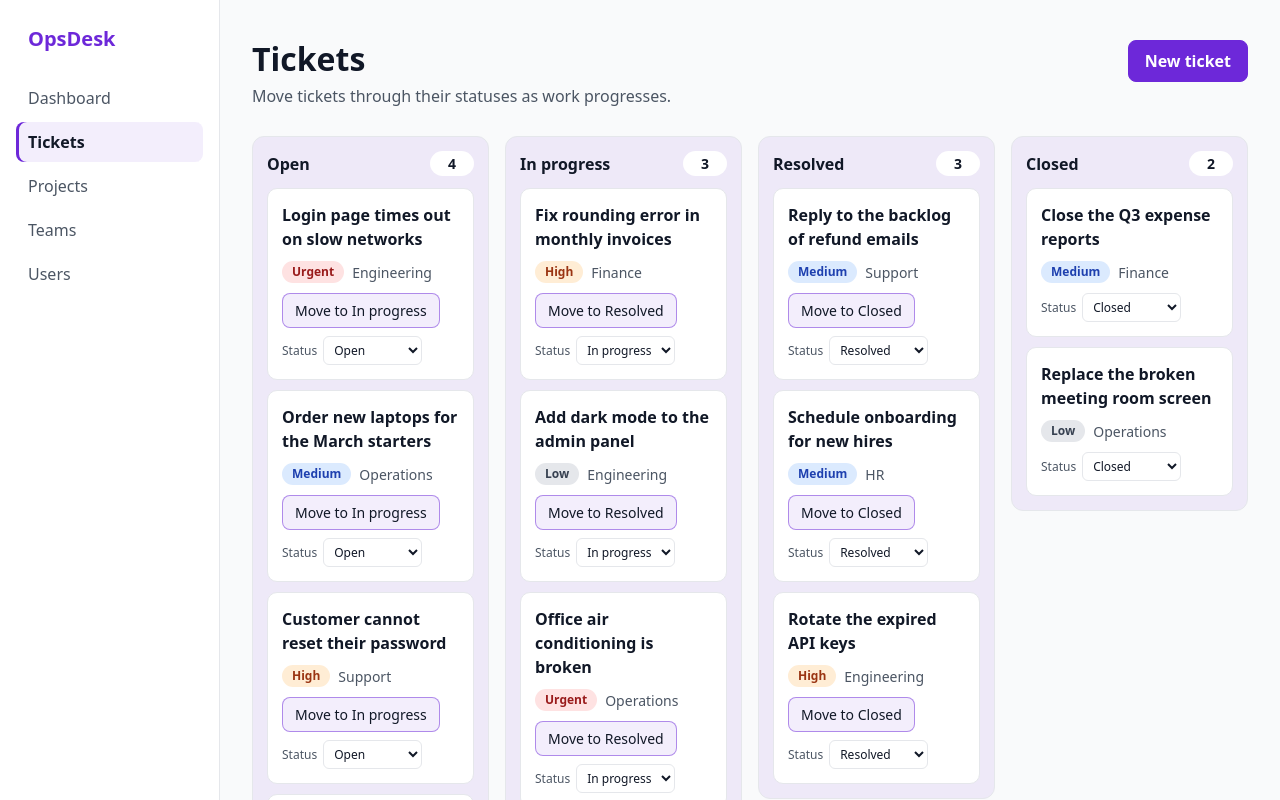
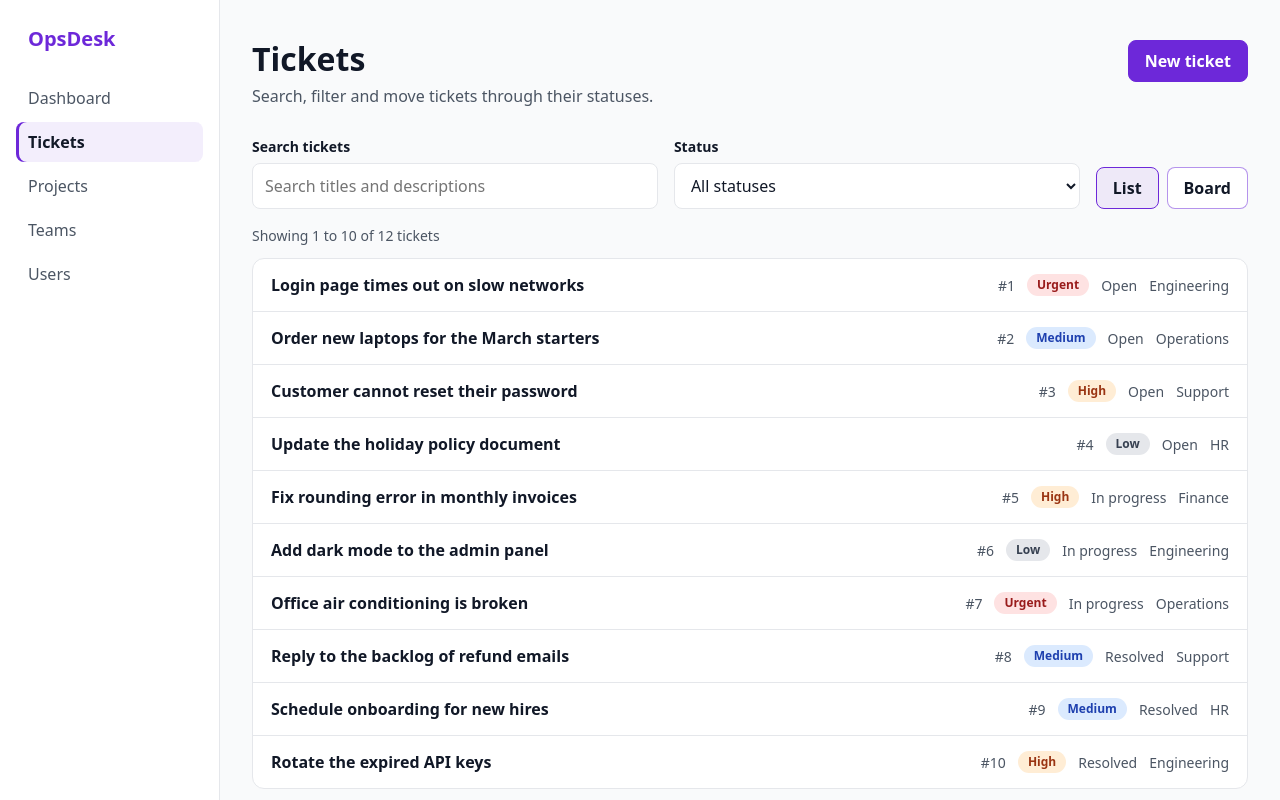
Before and after one commit to Stormmzyy/opsdesk-frontend, a React (Vite) app: page /tickets in a window 1280 px wide. Shown: the top 800 px of the page. Built offline with nearby package versions, Linux system fonts and the light colour scheme.

Commit message:
Add a searchable, filterable, paginated ticket list alongside the board

```diff
--- /dev/null
+++ b/src/features/tickets/components/TicketBrowser.css
@@ -0,0 +1,24 @@
+.ticket-browser__toolbar {
+  display: flex;
+  flex-wrap: wrap;
+  align-items: flex-end;
+  justify-content: space-between;
+  gap: 16px;
+  margin-bottom: 16px;
+}
+
+.ticket-browser__views {
+  display: flex;
+  gap: 8px;
+}
+
+/* The view button that is switched on. */
+.ticket-browser__views [aria-pressed='true'] {
+  border-color: var(--accent);
+  background: var(--accent-bg);
+}
+
+.ticket-browser__summary {
+  margin: 0 0 12px;
+  font-size: 0.875rem;
+}
--- /dev/null
+++ b/src/features/tickets/components/TicketBrowser.tsx
@@ -0,0 +1,123 @@
+import { useState } from 'react'
+import Pagination from '../../../components/Pagination.tsx'
+import StatusMessage from '../../../components/StatusMessage.tsx'
+import { paginate } from '../../../utils/pagination.ts'
+import type { MoveTicketHandler, StatusFilter, Ticket } from '../types.ts'
+import { filterTickets } from '../utils/ticketHelpers.ts'
+import TicketBoard from './TicketBoard.tsx'
+import TicketFilters from './TicketFilters.tsx'
+import TicketList from './TicketList.tsx'
+import './TicketBrowser.css'
+
+const PAGE_SIZE = 10
+
+type TicketView = 'list' | 'board'
+
+// "1 ticket" but "2 tickets".
+function countTickets(count: number): string {
+  return `${count} ${count === 1 ? 'ticket' : 'tickets'}`
+}
+
+interface TicketBrowserProps {
+  tickets: Ticket[]
+  onMoveTicket: MoveTicketHandler
+}
+
+// Search, filter and page through tickets, as a list or as a board.
+// The search and status filter apply to BOTH views, so they always show the
+// same tickets. Pagination only applies to the list: the board groups every
+// matching ticket into its status column instead.
+function TicketBrowser({ tickets, onMoveTicket }: TicketBrowserProps) {
+  // Only what the user chose is kept in state...
+  const [view, setView] = useState<TicketView>('list')
+  const [searchText, setSearchText] = useState('')
+  const [statusFilter, setStatusFilter] = useState<StatusFilter>('ALL')
+  const [page, setPage] = useState(1)
+
+  // ...everything else is worked out from it on every render, so it can never
+  // get out of sync with the tickets.
+  const matchingTickets = filterTickets(tickets, searchText, statusFilter)
+  const ticketPage = paginate(matchingTickets, page, PAGE_SIZE)
+
+  // A new search or filter can change how many pages there are,
+  // so go back to the first page.
+  function handleSearchChange(nextSearchText: string) {
+    setSearchText(nextSearchText)
+    setPage(1)
+  }
+
+  function handleStatusFilterChange(nextStatusFilter: StatusFilter) {
+    setStatusFilter(nextStatusFilter)
+    setPage(1)
+  }
+
+  let summary = 'No tickets match your search.'
+  if (matchingTickets.length > 0) {
+    summary =
+      view === 'list'
+        ? `Showing ${ticketPage.firstItemNumber} to ${ticketPage.lastItemNumber} of ${countTickets(ticketPage.totalItems)}`
+        : `Showing ${countTickets(matchingTickets.length)} on the board`
+  }
+
+  return (
+    <>
+      <div className="ticket-browser__toolbar">
+        <TicketFilters
+          searchText={searchText}
+          onSearchChange={handleSearchChange}
+          statusFilter={statusFilter}
+          onStatusFilterChange={handleStatusFilterChange}
+        />
+
+        {/* aria-pressed tells screen readers which view button is switched on. */}
+        <div className="ticket-browser__views" role="group" aria-label="View">
+          <button
+            type="button"
+            className="button"
+            aria-pressed={view === 'list'}
+            onClick={() => setView('list')}
+          >
+            List
+          </button>
+          <button
+            type="button"
+            className="button"
+            aria-pressed={view === 'board'}
+            onClick={() => setView('board')}
+          >
+            Board
+          </button>
+        </div>
+      </div>
+
+      {/* role="status" makes screen readers announce the new count as it changes. */}
+      <p className="ticket-browser__summary" role="status">
+        {summary}
+      </p>
+
+      {matchingTickets.length === 0 && (
+        <StatusMessage type="empty">
+          Try a different search, or choose "All statuses".
+        </StatusMessage>
+      )}
+
+      {matchingTickets.length > 0 && view === 'list' && (
+        <>
+          <TicketList tickets={ticketPage.items} />
+          <Pagination
+            currentPage={ticketPage.currentPage}
+            totalPages={ticketPage.totalPages}
+            onPageChange={setPage}
+            label="Ticket list pages"
+          />
+        </>
+      )}
+
+      {matchingTickets.length > 0 && view === 'board' && (
+        <TicketBoard tickets={matchingTickets} onMoveTicket={onMoveTicket} />
+      )}
+    </>
+  )
+}
+
+export default TicketBrowser
--- a/src/pages/TicketsPage.tsx
+++ b/src/pages/TicketsPage.tsx
@@ -1,7 +1,7 @@
 import { Link } from 'react-router-dom'
 import type { MoveTicketHandler, Ticket } from '../features/tickets/types.ts'
 import PageHeader from '../components/PageHeader.tsx'
-import TicketBoard from '../features/tickets/components/TicketBoard.tsx'
+import TicketBrowser from '../features/tickets/components/TicketBrowser.tsx'
 
 interface TicketsPageProps {
   tickets: Ticket[]
@@ -13,14 +13,14 @@ function TicketsPage({ tickets, onMoveTicket }: TicketsPageProps) {
     <>
       <PageHeader
         title="Tickets"
-        description="Move tickets through their statuses as work progresses."
+        description="Search, filter and move tickets through their statuses."
       >
         {/* A link, not a button, because it takes you to another page. */}
         <Link to="/tickets/new" className="button button--primary">
           New ticket
         </Link>
       </PageHeader>
-      <TicketBoard tickets={tickets} onMoveTicket={onMoveTicket} />
+      <TicketBrowser tickets={tickets} onMoveTicket={onMoveTicket} />
     </>
   )
 }
```
